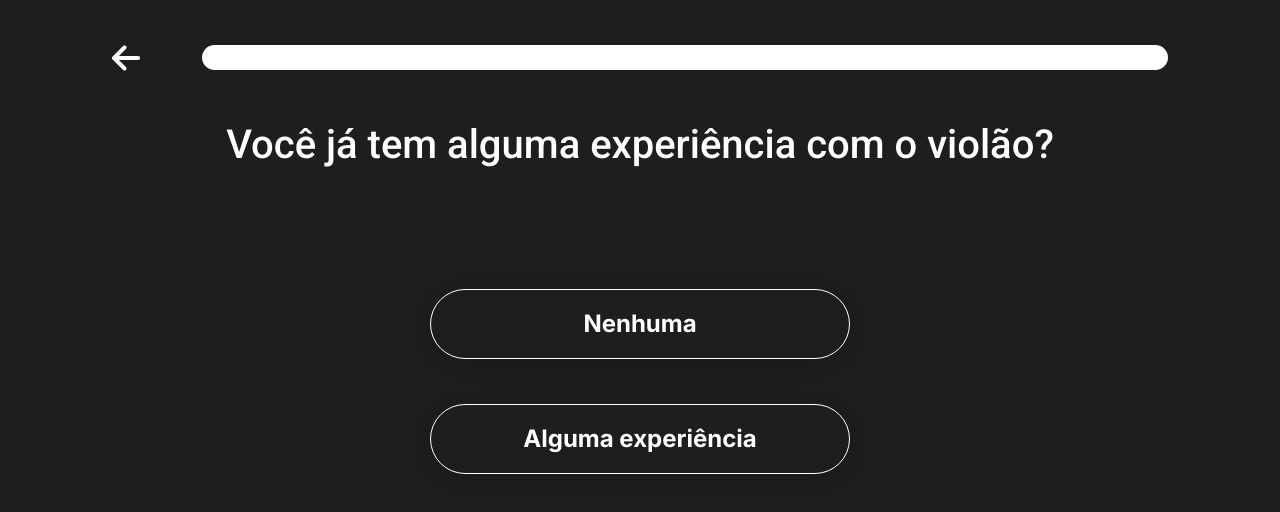
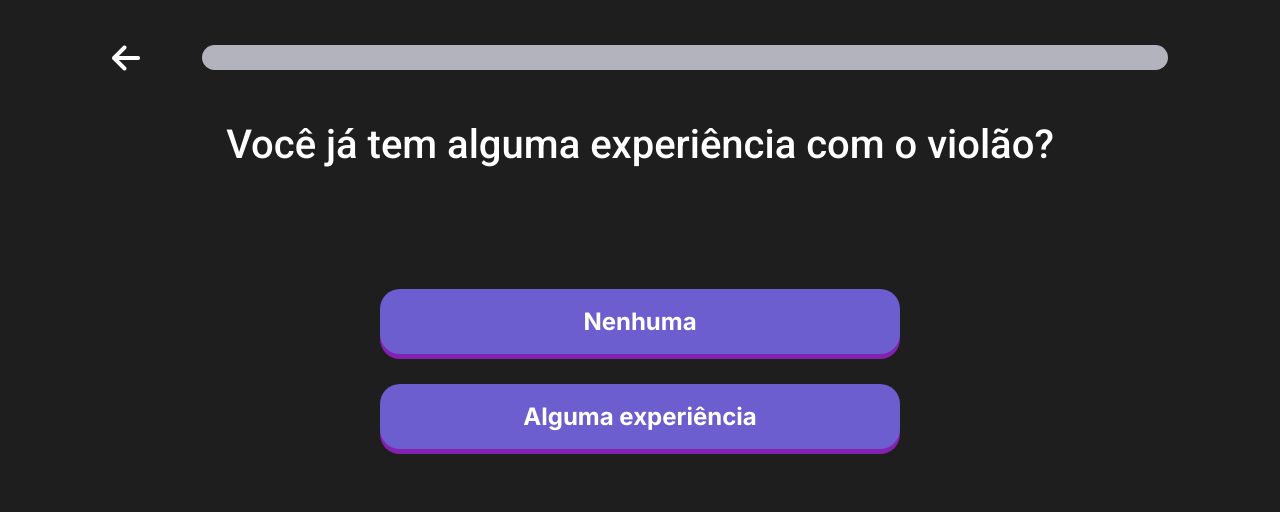
Before and after one commit to thaisdsandim/MyJam-front, a React (Vite) app: page /onboarding in a window 1280 px wide. Shown: the top 512 px of the page. Built offline with nearby package versions, Linux system fonts and the light colour scheme.

Commit message:
myJamBar-component/new-style
Criação da barra de progresso como componente > components/progressBar/MyJamBar.

```diff
--- a/src/components/onboarding/Onboarding.style.ts
+++ b/src/components/onboarding/Onboarding.style.ts
@@ -8,10 +8,8 @@ export const Container = styled.div`
   overflow: hidden;
   background-color: #1e1e1e;
 
-
   .progress-container {
     width: 1080px;
-
   }
 
   .onboarding-title {
@@ -21,7 +19,7 @@ export const Container = styled.div`
 
   .progress {
     height: 25px;
-    background-color: #fff;
+    background-color: rgba(217, 217, 230, 0.8);
     border-radius: 30px;
     padding: 5px;
   }
@@ -29,11 +27,8 @@ export const Container = styled.div`
   .percent {
     margin-left: 0px;
     height: 20px;
-    background-image: linear-gradient(
-      -45deg,
-      rgba(131, 33, 177, 1) 25%,
-      rgba(199, 42, 37, 1) 75%
-    );
+    background-color: rgba(108, 94, 230, 0.8);
     border-radius: 20px;
+    display: block;
   }
 `;
--- a/src/components/onboarding/OnboardingButton.style.ts
+++ b/src/components/onboarding/OnboardingButton.style.ts
@@ -1,19 +1,23 @@
 import styled from "styled-components";
 
 export const OnboardingButton = styled.button`
-  margin-bottom: 45px;
-  background: linear-gradient(
-    91.88deg,
-    rgba(116, 116, 116, 0) 30.88%,
-    rgba(116, 116, 116, 0) 78.18%
-  );
-  border: 1px solid #ffffff;
-  box-shadow: 0px 4px 24px -1px rgba(0, 0, 0, 0.2);
-  backdrop-filter: blur(10px);
-  border-radius: 100px;
-  width: 420px;
-  height: 70px;
+  margin-bottom: 30px;
+  background: #6c5ece;
+  border: none;
+  box-shadow: 0px 5px 4px 0px #8321b1;
+  border-radius: 20px;
+  width: 520px;
+  height: 65px;
   color: #ffffff;
   font-weight: 700;
   font-size: 24px;
+  -webkit-box-shadow: 0px 5px #8321b1;
+
+  &:hover {
+    background-color: #6154b9;
+  }
+  &:active {
+    padding-bottom: 10px;
+    box-shadow: none;
+  }
 `;
--- a/src/components/onboarding/OnboardingContent.tsx
+++ b/src/components/onboarding/OnboardingContent.tsx
@@ -7,6 +7,11 @@ type OnBoardingContentProps = {
 };
 
 export function OnBoardingHome(props: OnBoardingContentProps) {
+  function Teste(text: string) {
+    console.log("Qq coisa" + text);
+    props.onClick();
+  }
+
   return (
     <div className="d-flex flex-column align-items-center justify-content-center">
       <div className="row justify-content-center align-items-center text-center">
@@ -16,8 +21,10 @@ export function OnBoardingHome(props: OnBoardingContentProps) {
           </h1>
         </div>
       </div>
-      <OnboardingButton onClick={props.onClick}>Nenhuma</OnboardingButton>
-      <OnboardingButton onClick={props.onClick}>
+      <OnboardingButton onClick={() => Teste("Nenhuma")}>
+        Nenhuma
+      </OnboardingButton>
+      <OnboardingButton  onClick={() => Teste("Alguma experiência")}>
         Alguma experiência
       </OnboardingButton>
     </div>
--- /dev/null
+++ b/src/components/progressBar/MyJamBar.tsx
@@ -0,0 +1,22 @@
+import ArrowLeft from "../../assets/images/ArrowLeft.png";
+
+interface OnboardingBarProps {
+  size: {
+    width: string;
+  };
+}
+
+export function OnboardingBar(props: OnboardingBarProps) {
+  return (
+    <div className="progress-container row">
+      <div className=" col-1">
+        <img src={ArrowLeft} alt="Arrow, previous page." />
+      </div>
+      <div className=" col-11 ">
+        <div className="progress d-flex align-items-center">
+          <div className="percent" style={props.size}></div>
+        </div>
+      </div>
+    </div>
+  );
+}
--- a/src/pages/Onboarding.tsx
+++ b/src/pages/Onboarding.tsx
@@ -6,9 +6,9 @@ import {
   OnBoardingPractice,
   OnBoardingLearn,
 } from "../components/onboarding/OnboardingContent";
-import { OnboardingBar } from "../components/onboarding/OnboardingBar";
 import { Container } from "../components/onboarding/Onboarding.style";
 import ArrowLeft from "../assets/images/ArrowLeft.png";
+import { OnboardingBar } from "../components/progressBar/MyJamBar";
 
 export function OnBoarding() {
   const [page, setPage] = useState(0);
@@ -36,20 +36,7 @@ export function OnBoarding() {
 
   return (
     <Container className="d-flex flex-column align-items-center">
-      {/* <h1 style={{ color: "white" }}> {Number((page * 100) / 3).toFixed(2)}</h1> */}
-      <div className="progress-container row">
-        <div className=" col-1">
-          <img src={ArrowLeft} alt="Arrow, previous page." />
-        </div>
-        <div className=" col-11 ">
-          <div className="progress d-flex align-items-center">
-            <div
-              className="percent"
-              style={{ color: "white", width: (page * 100) / 4 + "%" }}
-            ></div>
-          </div>
-        </div>
-      </div>
+      <OnboardingBar size={{ width: (page * 100) / 4 + "%" }} />
 
       {page === 0 && <OnBoardingHome page={page} onClick={proximaPagina} />}
 
```
Also changed, not shown: src/components/onboarding/OnboardingBar.ts (deleted, +0 -24 lines).
